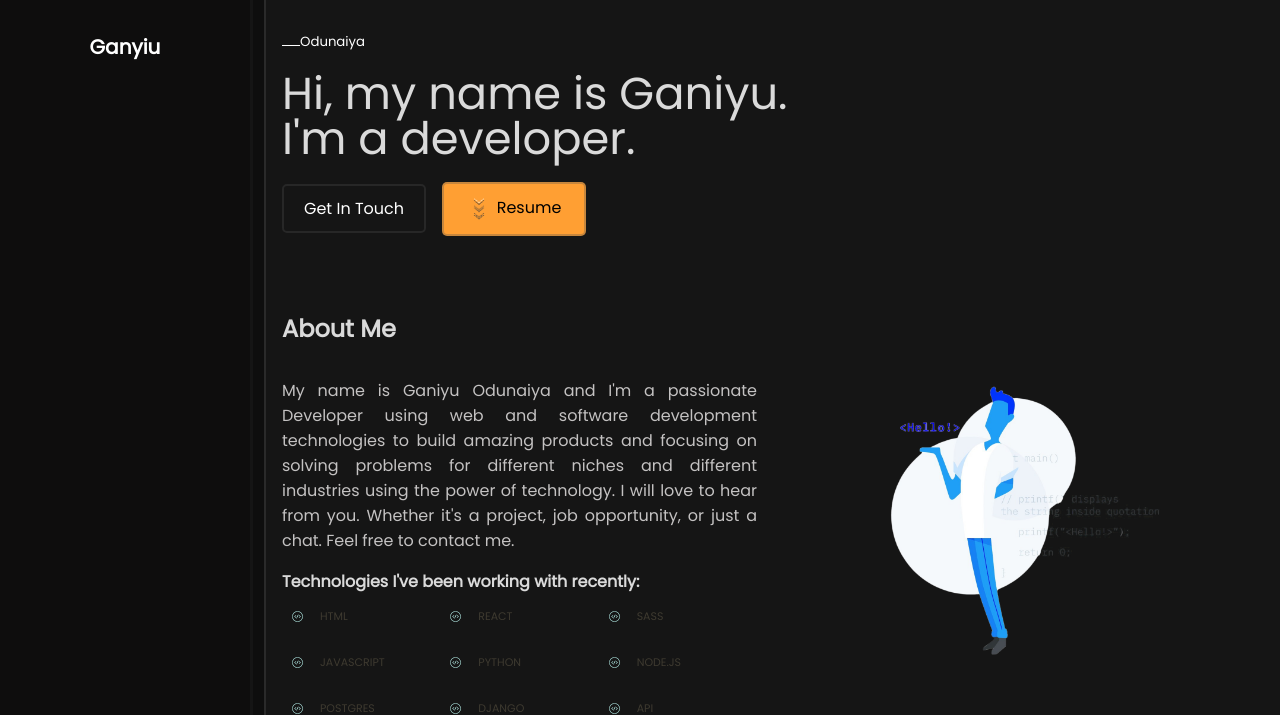
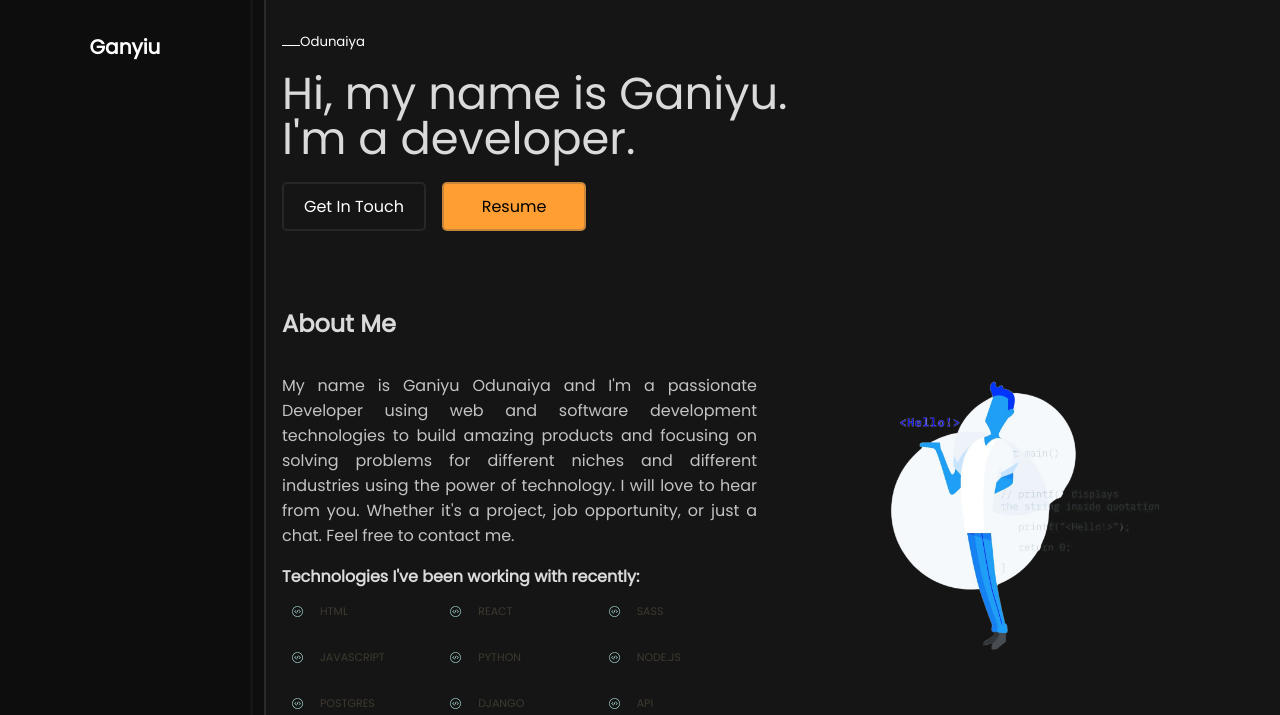
Before and after one commit to GaniyuRem/portfolio, a Django app: page / in a window 1280 px wide. Shown: the top 715 px of the page. Run offline with Django 3.2, Linux system fonts and the light colour scheme; tables that the repository leaves empty hold one stand-in row (values such as "Sample post"); some libraries are stand-ins or nearby versions.

Commit message:
removed gif

```diff
--- a/static/_content_area.scss
+++ b/static/_content_area.scss
@@ -45,16 +45,16 @@ main {
                 text-align: center;
                 margin: 0;
                 width: 100px;
-                &::before{
-                    background: url('portfolio_app/img/download.gif') left center no-repeat;
-                    vertical-align: middle;
-                    background-size: 24px auto;
-                    width: 30px;
-                    display: inline-block;
-                    height: 30px;
-                    z-index: 1;
-                    content: '';
-                }
+                // &::before{
+                //     background: url('portfolio_app/img/download.gif') left center no-repeat;
+                //     vertical-align: middle;
+                //     background-size: 24px auto;
+                //     width: 30px;
+                //     display: inline-block;
+                //     height: 30px;
+                //     z-index: 1;
+                //     content: '';
+                // }
             }
         }
     }
```
Also changed, not shown: static/style.css, 3 other files.
